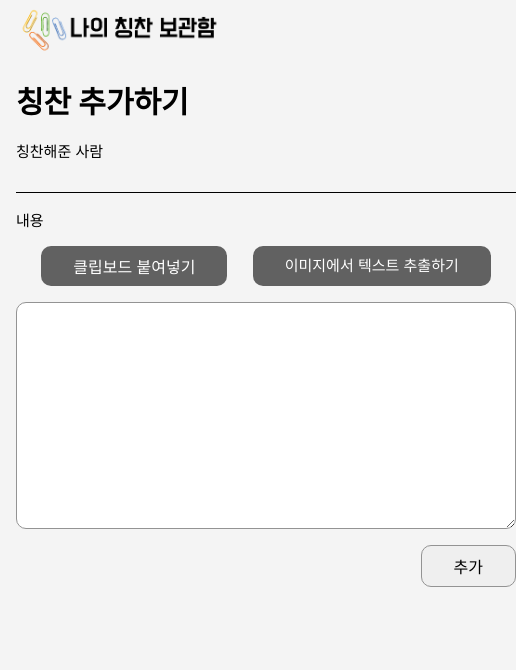
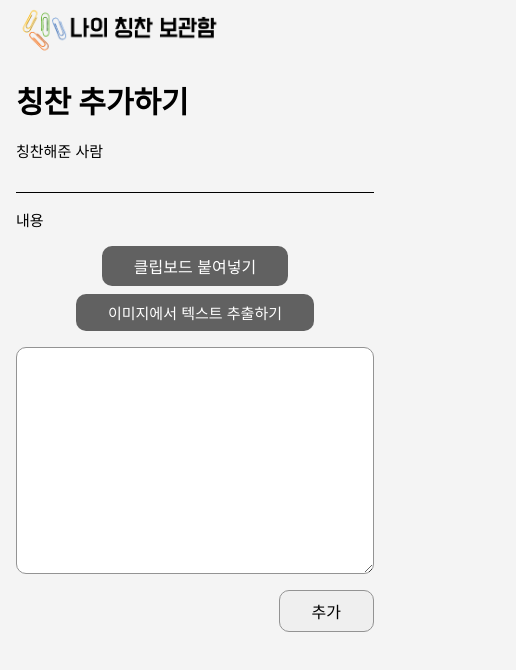
Before and after one commit to yujinwon-dev/compliment-storage-project, a React (Create React App) app: page /create in a window 390 px wide. Shown: the top 670 px of the page, 516 px wide, since content can reach past the window. Built offline with nearby package versions, Linux system fonts and the light colour scheme; a web font is replaced by a local one.

Commit message:
style: 💄 스타일링 수정, 반응형 적용

```diff
--- a/src/components/Card.tsx
+++ b/src/components/Card.tsx
@@ -7,7 +7,6 @@ export default function Card({ compliment } : { compliment: Compliment }) {
     <article
       css={css`
         display: inline-block;
-        max-width: 550px;
         border: 1px solid #939393;
         border-radius: 10px;
         padding: 1rem;
--- a/src/components/FloatingActionButton.tsx
+++ b/src/components/FloatingActionButton.tsx
@@ -8,7 +8,7 @@ export default function FloatingActionButton() {
     <button
       onClick={() => navigate('/create')}
       css={css`
-        position: absolute;
+        position: fixed;
         right: 2rem;
         bottom: 2rem;
         width: 50px;
--- a/src/pages/Form.tsx
+++ b/src/pages/Form.tsx
@@ -17,7 +17,7 @@ export default function Form() {
       const reader = new FileReader();
       reader.readAsDataURL(files[0]);
       reader.onloadend = function() {
-      // TODO: png일 경우 jpg로 변환
+        // TODO: png 파일 처리
         const result = reader.result as string;
         const text = result.split(',')[1];
         handleTextDetection(text.startsWith('/9j/') ? text : `/9j/${text}`);
@@ -48,9 +48,10 @@ export default function Form() {
     })
       .then(res => res.json())
       .then(data => {
-        const text = data.responses[0].fullTextAnnotation.text
-        setContent(text.replaceAll('\n', ''))
+        const text = data.responses[0].fullTextAnnotation.text;
+        setContent(text.replaceAll('\n', ''));
       })
+      .catch(() => alert('텍스트를 추출할 수 없는 이미지입니다.'));
   }
 
   function handleFormSubmit() {
@@ -61,7 +62,7 @@ export default function Form() {
   return (
     <div
       css={css`
-        width: 400px;
+        max-width: 500px;
         margin: auto;
       `}
     >
@@ -72,9 +73,9 @@ export default function Form() {
       >칭찬 추가하기</h1>
       <form
         css={css`
-          display: inline-flex;
+          display: flex;
           flex-flow: column wrap;
-          width: 500px;
+          width: 100%;
         `}
       >
         <label htmlFor="name">칭찬해준 사람</label>
@@ -96,8 +97,14 @@ export default function Form() {
         <div
           css={css`
             display: flex;
+            flex-direction: column;
+            align-items: center;
             justify-content: space-evenly;
             margin: 1rem 0;
+
+            @media screen and (min-width: 768px) {
+              flex-direction: row;
+            }
           `}
         >
           <button
@@ -113,9 +120,14 @@ export default function Form() {
               padding: 0.5rem 2rem;
               border: none;
               border-radius: 10px;
+              margin-bottom: 0.5rem;
               cursor: pointer;
               :hover {
                 background-color: rgba(0, 0, 0, 0.3);
+              }
+
+              @media screen and (min-width: 768px) {
+                margin-bottom: 0;
               }
             `}
           >클립보드 붙여넣기</button>
```
Also changed, not shown: src/pages/Home.tsx (+22 -2 lines).
